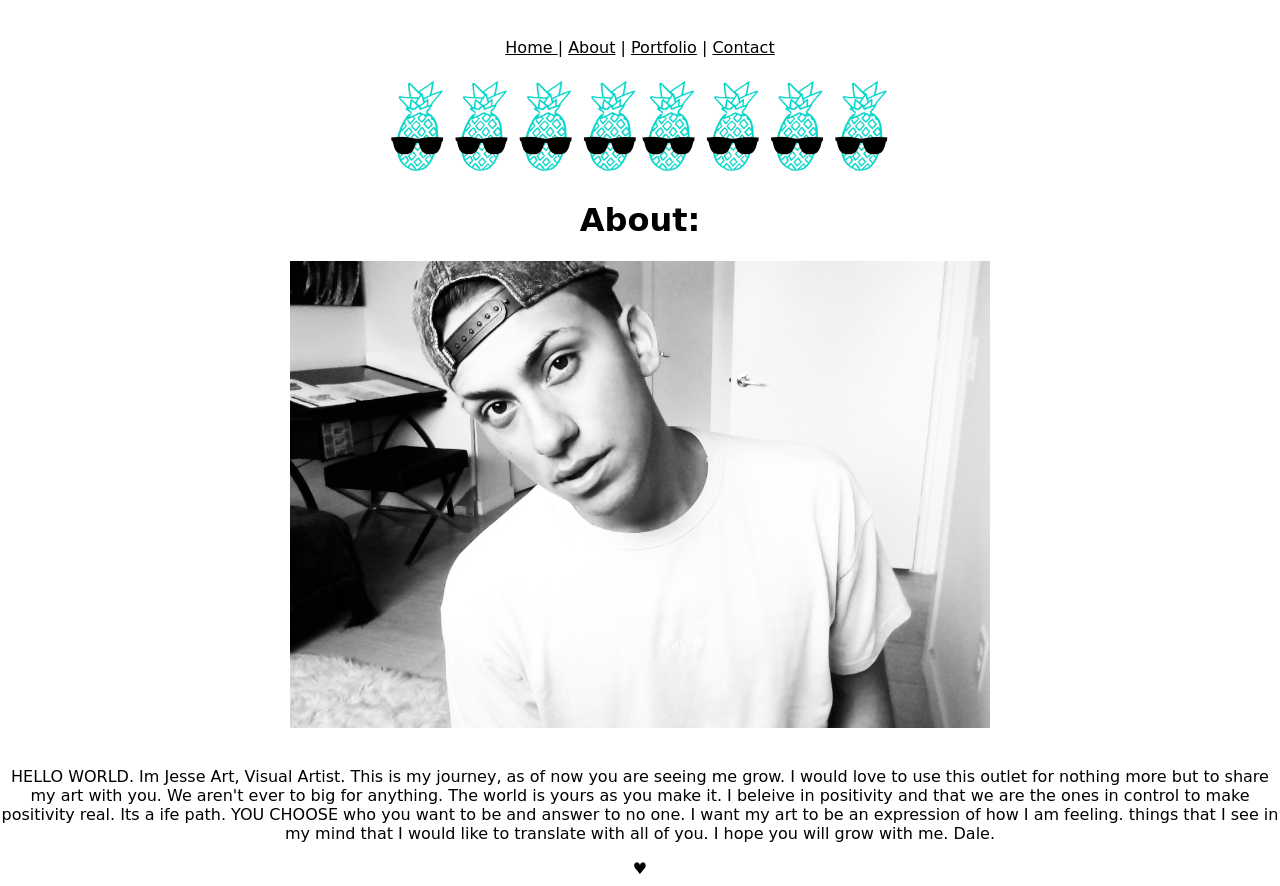
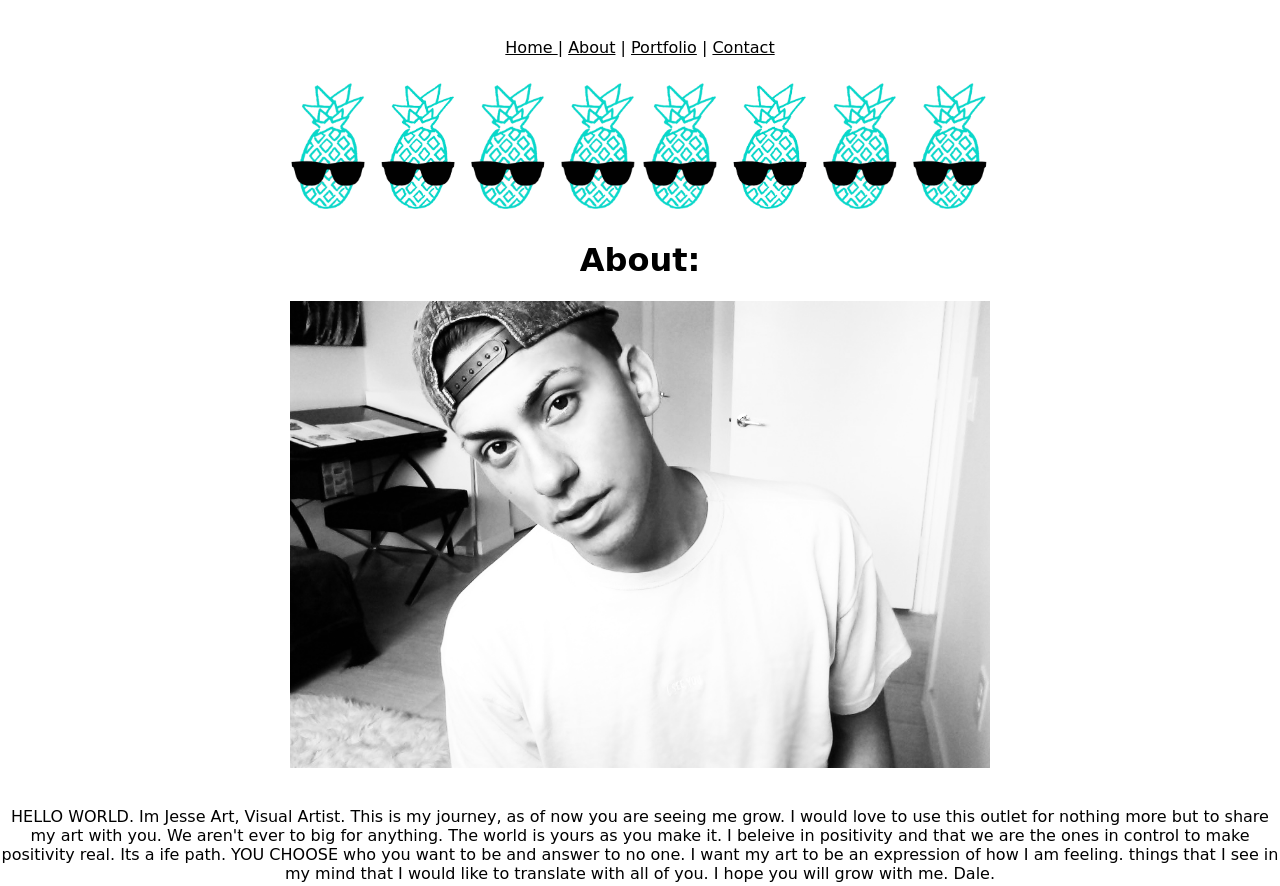
Before and after one commit to jesseart/jesseart.github.io, a plain HTML site: page about.html in a window 1280 px wide. Shown: the top 886 px of the page. Drawn offline with Linux system fonts and the light colour scheme; a web font is replaced by a local one.

Commit message:
Update about.html

```diff
--- a/about.html
+++ b/about.html
@@ -55,7 +55,7 @@
 
 <br>
 
-<img src="LINE.gif" width="500" alt="Logo JesseArt"><br>
+<img src="LINE.gif" width="700" alt="Logo JesseArt"><br>
 
 
 
```
